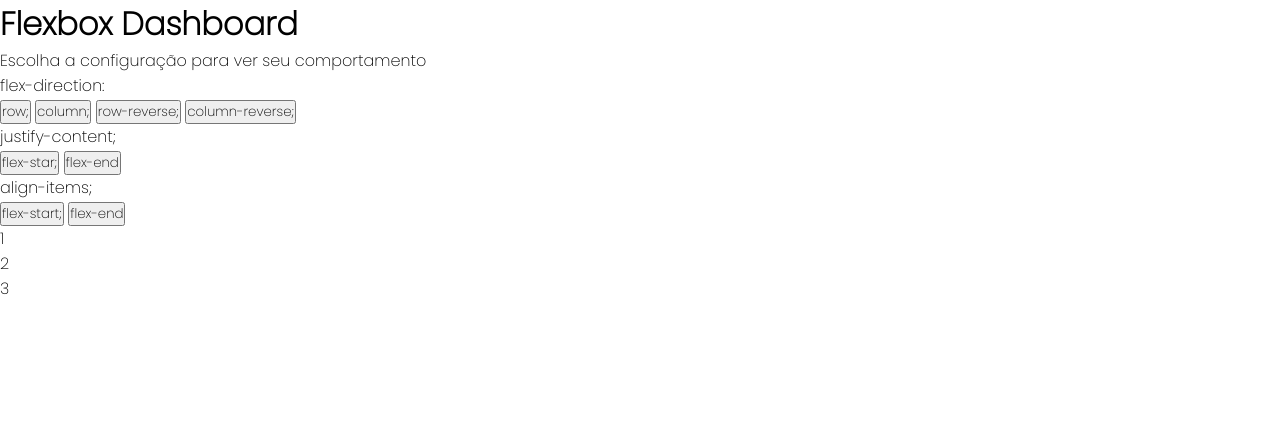
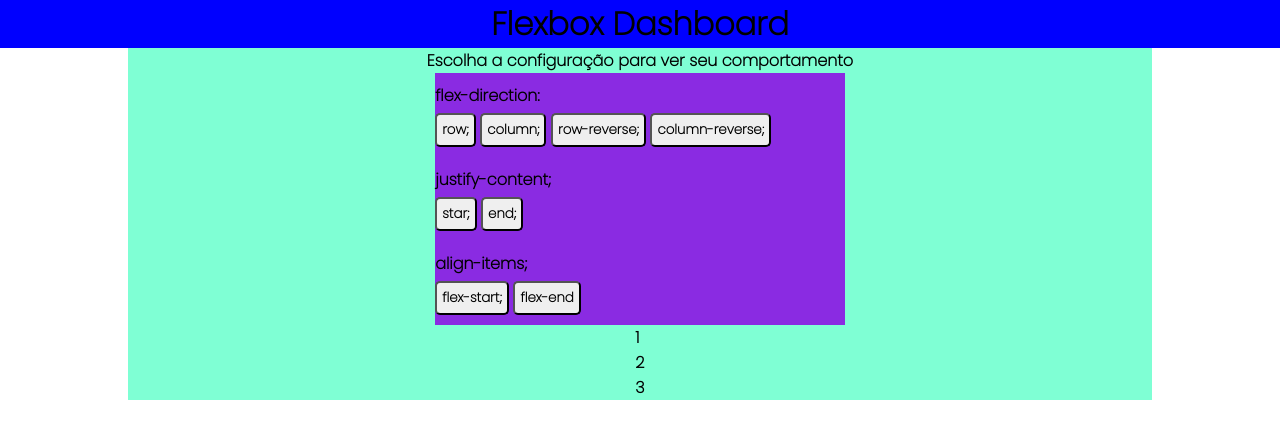
Before and after one commit to JosePaulino/cssDashboard, a plain HTML site: page index.html in a window 1280 px wide. Drawn offline with Linux system fonts and the light colour scheme.

Commit message:
Add files via upload

```diff
--- a/index.html
+++ b/index.html
@@ -7,42 +7,49 @@
   <title>CSS DASHBOARD</title>
 </head>
 <body>
-  <h1>Flexbox Dashboard</h1>
 
+ <div class="nav"> <h1>Flexbox Dashboard</h1></div>
   <main>
     <section id="main">
+
       <div class="texto">
         <p class="text">Escolha a configuração para ver seu comportamento</p>
       </div>
 
-      <div class="propriedade">
+      <div class="container-propriedade">
+        <div class="prop-felxdirection">
           <p class="titulo">flex-direction:</p>
           <button id="row">row;</button>
           <button id="colum">column;</button>
           <button id="row-reverse">row-reverse;</button>
           <button id="column-reverse">column-reverse;</button>
-
+        </div>
       </div>
 
-      <div class="propriedade">
+      <div class="container-propriedade">
+        <div class="pro-justifycontent">
           <p class="titulo">justify-content;</p>
-        <button id="start">flex-star;</button>
-        <button id="end">flex-end</button>
+          <button id="start">star;</button>
+          <button id="end">end;</button>
+        </div>
       </div>
 
-      <div class="propriedade">
+      <div class="container-propriedade">
+          <div class="prop-alignitems">
           <p class="titulo">align-items;</p>
           <button id="flex-start">flex-start;</button>
           <button id="flex-end">flex-end</button>
         </div>
+      </div>
 
+      <div class="container-tela">
         <div class="tela">
           <div class="items">
             <p id="item1">1</p>
             <p id="item2">2</p>
             <p id="item3">3</p>
           </div>
-
+        </div>
       </div>
     </section>
   </main>
--- a/styles.css
+++ b/styles.css
@@ -7,3 +7,51 @@
   box-sizing: border-box;
   font-family: 'Poppins', sans-serif;
 }
+
+.nav {
+  width: 100%;
+  height: 100%;
+  display: flex;
+  background-color: blue;
+  justify-content: center;
+}
+
+#main {
+  width: 80%;
+  height: 100%vh;
+  margin: auto;
+  background-color: aquamarine;
+  display: flex;
+  flex-direction: column;
+  justify-content: center;
+  align-items: center;
+  font-weight: bolder;
+}
+
+.texto {
+  width: 100%;
+  text-align: center;
+
+}
+
+.container-propriedade {
+  width: 40%;
+  height: 100%;
+  display: flex;
+  justify-content: flex-start;
+  padding: 10px 0;
+  background-color: blueviolet;
+}
+
+
+button {
+  padding: 5px;
+  border-radius: 5px;
+  margin: 5px 0 0 0;
+  font-weight: bold;
+}
+
+button:hover {
+  background-color: rgb(65, 63, 63);
+  color: aliceblue;
+}
```
Lines whose indentation alone changed are shown as unchanged.
